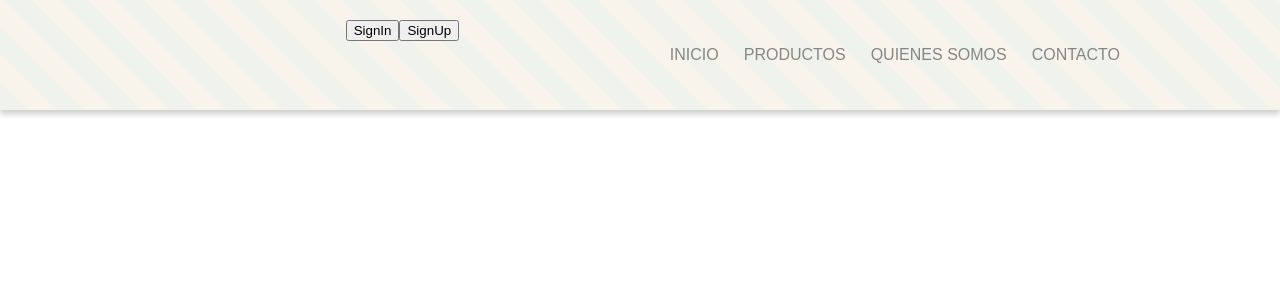
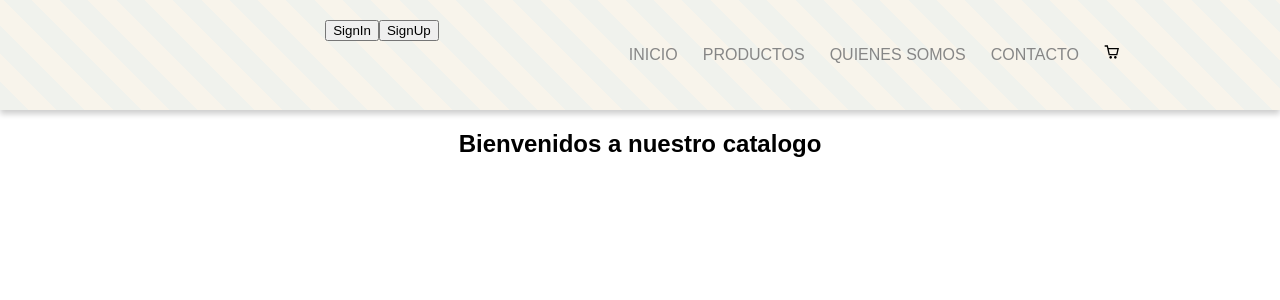
Before and after one commit to MagaMussetti/LeParfumerie, a React (Create React App) app: page / in a window 1280 px wide. Shown: the top 300 px of the page. Built offline with nearby package versions, Linux system fonts and the light colour scheme.

Commit message:
agregado cartwidget al navbar, creado ListItemContainer

```diff
--- a/package.json
+++ b/package.json
@@ -7,8 +7,10 @@
     "@testing-library/react": "^11.2.7",
     "@testing-library/user-event": "^12.8.3",
     "bootstrap": "^5.1.0",
+    "bootstrap-icons": "^1.5.0",
     "react": "^17.0.2",
     "react-dom": "^17.0.2",
+    "react-icons": "^4.2.0",
     "react-scripts": "4.0.3",
     "web-vitals": "^1.1.2"
   },
--- a/src/App.js
+++ b/src/App.js
@@ -1,6 +1,7 @@
 // import logo from './logo.svg';
 import './App.css';
-import NavBar from './Components/NavBar.js';
+import ItemListContainer from './Components/ItemListContainer/ItemListContainer';
+import NavBar from './Components/NavBar/NavBar';
 
 function App() {
     return (
@@ -8,6 +9,7 @@ function App() {
             <header>
                 <NavBar />
             </header>
+            <ItemListContainer greeting="Bienvenidos a nuestro catalogo" />
         </div>
     );
 }
--- /dev/null
+++ b/src/Components/CartWidget/CartWidget.js
@@ -0,0 +1,11 @@
+import { CgShoppingCart } from 'react-icons/cg';
+
+const CartWidget = () => {
+    return (
+        <div>
+            <CgShoppingCart />
+        </div>
+    );
+};
+
+export default CartWidget;
--- /dev/null
+++ b/src/Components/ItemListContainer/ItemListContainer.js
@@ -0,0 +1,5 @@
+const ItemListContainer = ({ greeting }) => {
+    return <h2>{greeting}</h2>;
+};
+
+export default ItemListContainer;
--- a/src/Components/NavBar.js
+++ b/src/Components/NavBar/NavBar.js
@@ -1,4 +1,5 @@
 import './NavBar.css';
+import CartWidget from '../CartWidget/CartWidget';
 
 const NavBar = () => {
     return (
@@ -22,6 +23,9 @@ const NavBar = () => {
                             <li>
                                 <a href="">Contacto</a>
                             </li>
+                            <li>
+                                <CartWidget />
+                            </li>
                         </ul>
                     </div>
                 </div>
```
Also changed, not shown: src/index.js (+5 -4 lines), src/Components/CartWidget/CartWidget.css (added), src/Components/NavBar/NavBar.css (renamed from src/Components/NavBar.css), 1 other file (tests, documents, lock files or other folders).
